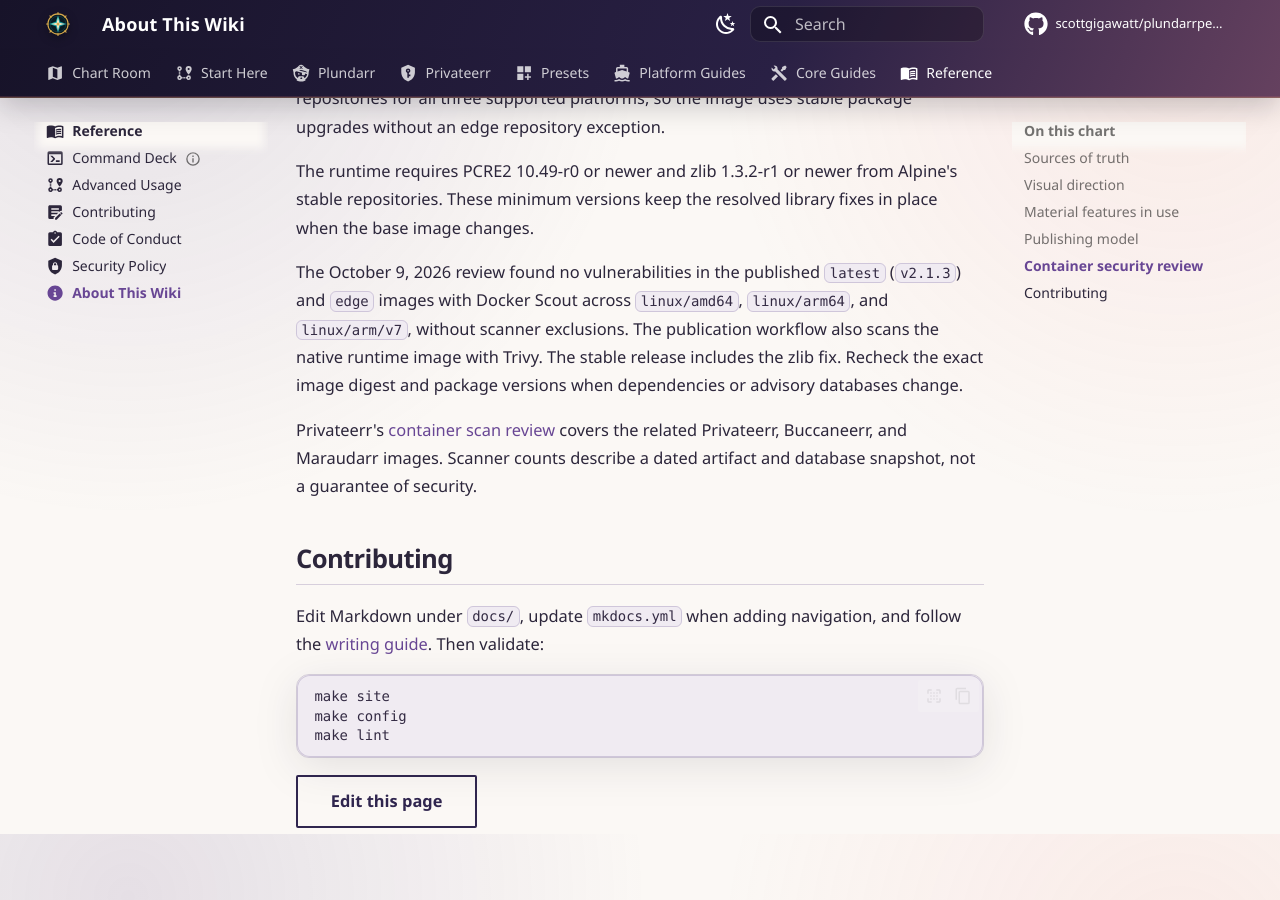
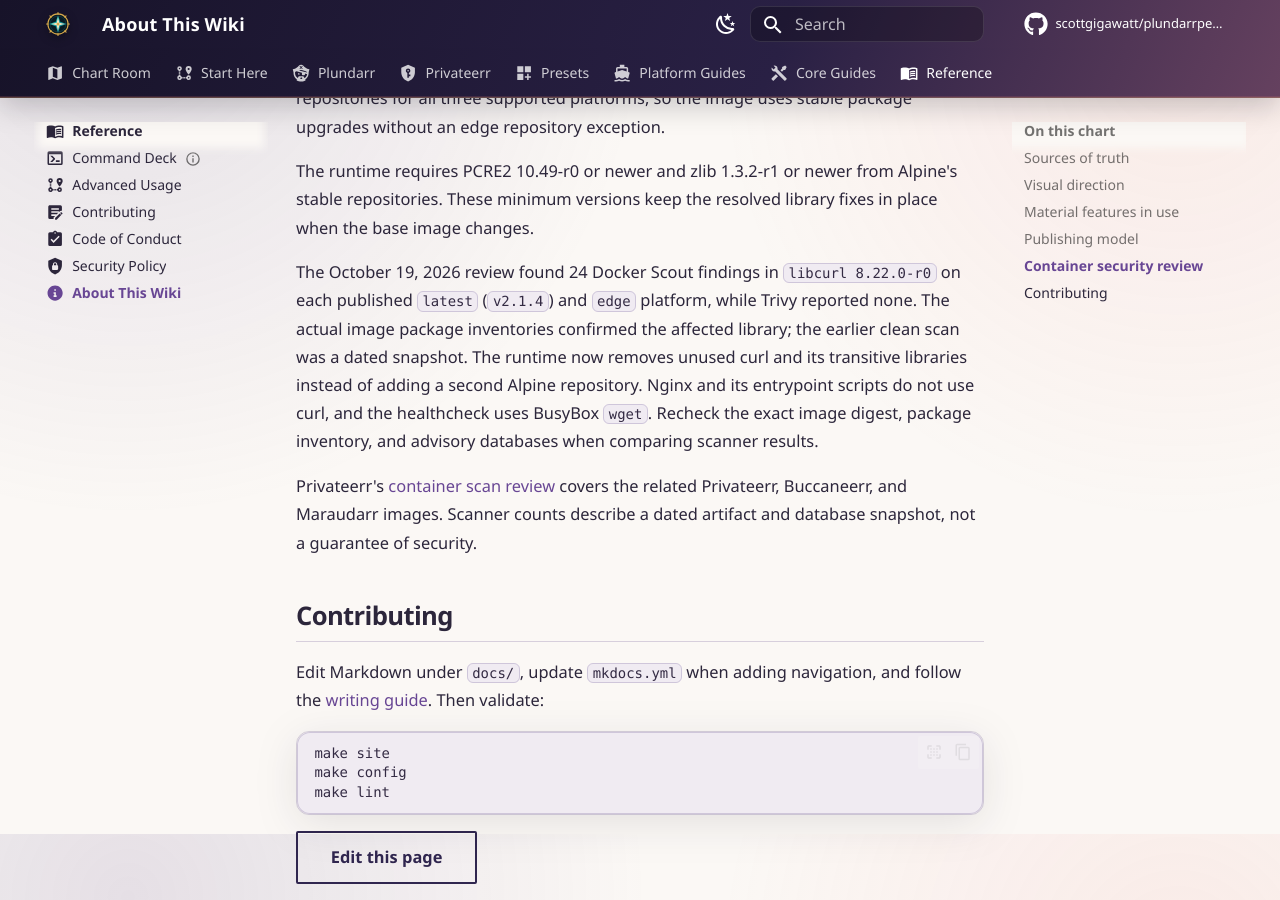
Before and after one commit to scottgigawatt/plundarrpedia, an MkDocs documentation site: the page built from docs/reference/about.md, in a window 1280 px wide and 900 px high, scrolled down 1866 px. Built offline with MkDocs 1.6.1 and Material for MkDocs 9.7.7, drawn with Linux system fonts in a browser that asks for light colours; comment, search, counter and statistics services are not loaded.

Commit message:
🧹 Let unused curl walk the plank (#51)

```diff
--- a/docs/reference/about.md
+++ b/docs/reference/about.md
@@ -53,7 +53,7 @@ The September 2026 runtime cleanup removes unused Nginx modules for XML transfor
 
 The runtime requires PCRE2 10.49-r0 or newer and zlib 1.3.2-r1 or newer from Alpine's stable repositories. These minimum versions keep the resolved library fixes in place when the base image changes.
 
-The October 9, 2026 review found no vulnerabilities in the published `latest` (`v2.1.3`) and `edge` images with Docker Scout across `linux/amd64`, `linux/arm64`, and `linux/arm/v7`, without scanner exclusions. The publication workflow also scans the native runtime image with Trivy. The stable release includes the zlib fix. Recheck the exact image digest and package versions when dependencies or advisory databases change.
+The October 19, 2026 review found 24 Docker Scout findings in `libcurl 8.22.0-r0` on each published `latest` (`v2.1.4`) and `edge` platform, while Trivy reported none. The actual image package inventories confirmed the affected library; the earlier clean scan was a dated snapshot. The runtime now removes unused curl and its transitive libraries instead of adding a second Alpine repository. Nginx and its entrypoint scripts do not use curl, and the healthcheck uses BusyBox `wget`. Recheck the exact image digest, package inventory, and advisory databases when comparing scanner results.
 
 Privateerr's [container scan review](https://scottgigawatt.github.io/privateerr/container-scan-review/) covers the related Privateerr, Buccaneerr, and Maraudarr images. Scanner counts describe a dated artifact and database snapshot, not a guarantee of security.
 
```
Also changed, not shown: 1 other file.
